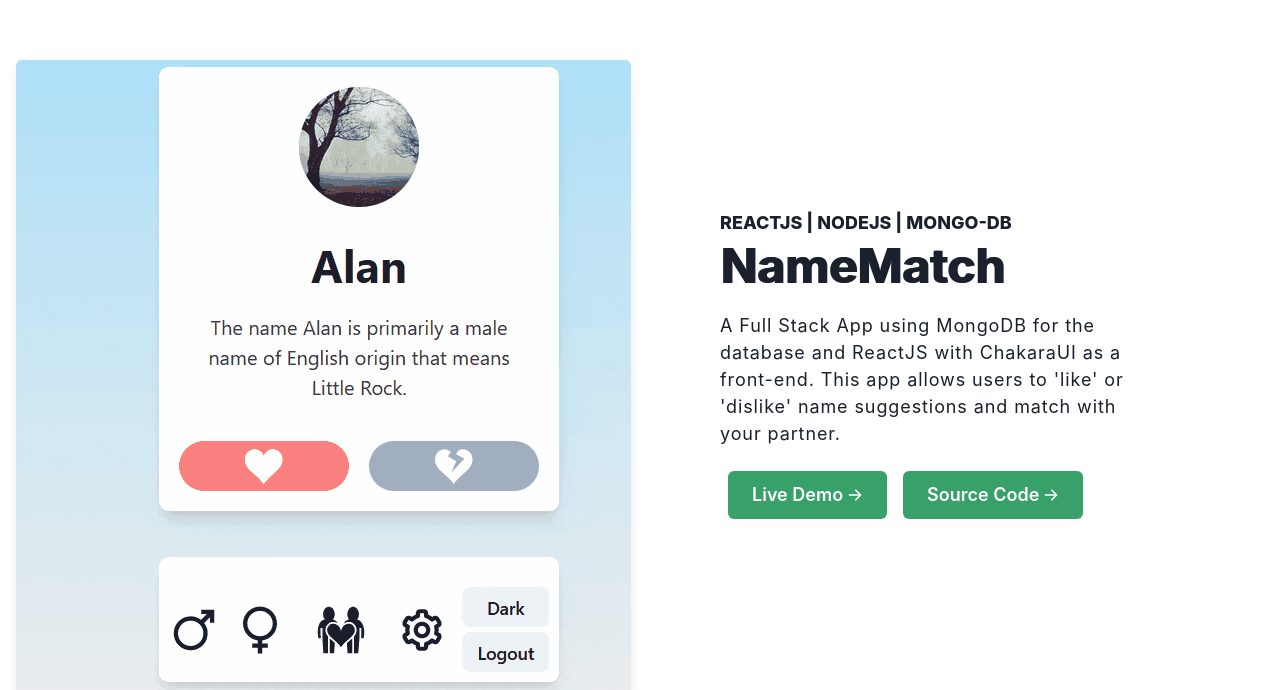
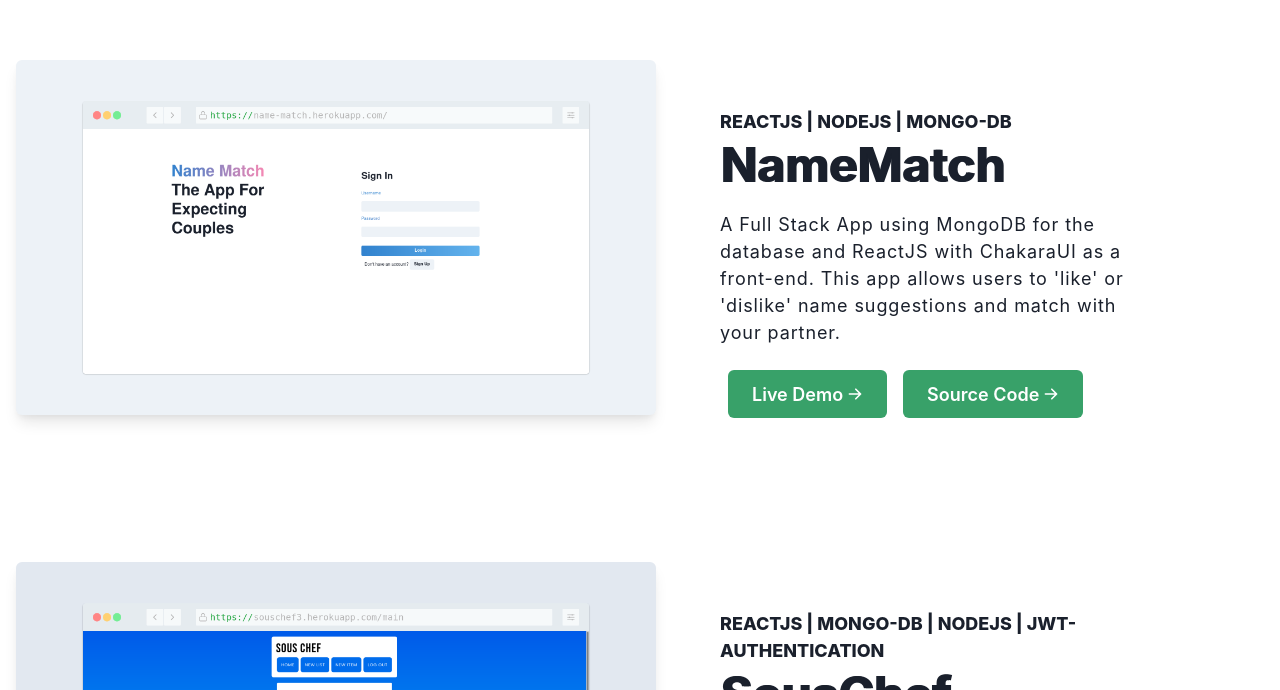
Before and after one commit to nickmackenzie/nick.dev, a Next.js app: page / in a window 1280 px wide. Shown: the part 630-1320 px from the top of the page. Built offline with nearby package versions, Linux system fonts and the light colour scheme; no server answers.

Commit message:
namematch gif removal

```diff
--- a/components/landingText.js
+++ b/components/landingText.js
@@ -189,7 +189,7 @@ export default function App() {
       </Box>{" "}
       <Box ref={myRef}></Box> {/**For the project anchor link */}
       <AlternativeReverse
-        image="/images/gifs/namematch.gif"
+        image="/images/namematch.png"
         description="A Full Stack App using MongoDB for the database and ReactJS with
             ChakaraUI as a front-end. This app allows users to 'like' or 'dislike' name suggestions and match with your partner."
         liveURL="http://name-match.herokuapp.com/"
```
